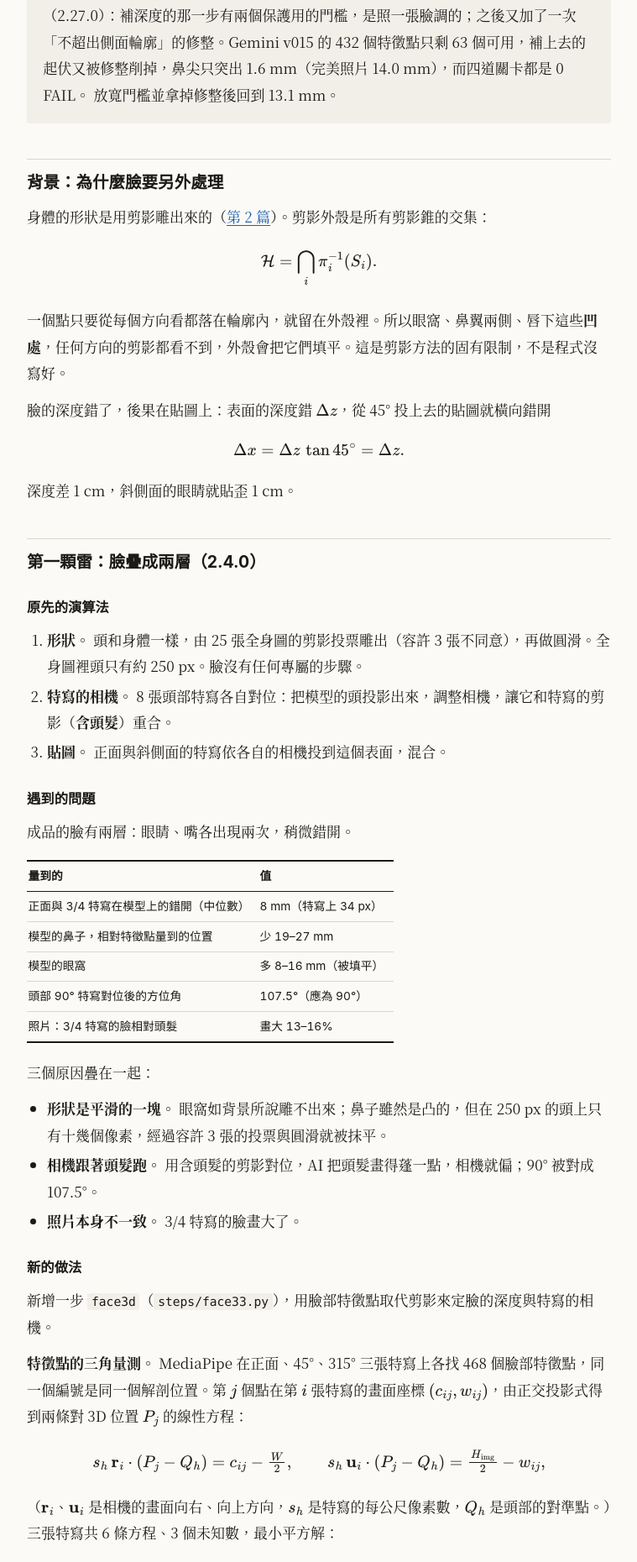
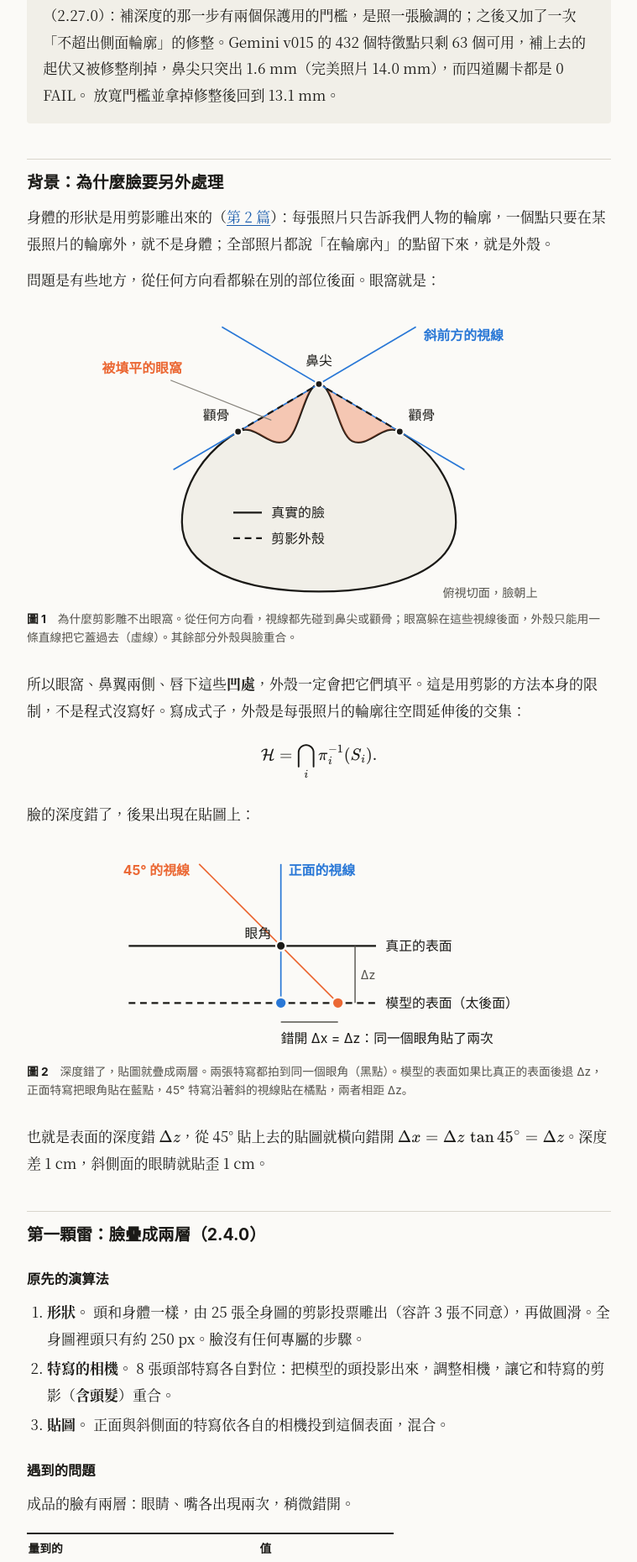
Before and after one commit to WangChengYeh/Avatar, a Jekyll site: the page built from docs/papers/05-face-relief.md, in a window 1280 px wide. Shown: the part 475-2335 px from the top of the page at 84% size, without its empty margins (260-1019 px from the left). Built offline with Jekyll 4.4.1, drawn with Linux system fonts in a browser that asks for light colours; some of the changed text lies outside the part shown.

Commit message:
[Claude] docs: paper 5 gets five diagrams and plain-language lead-ins
Top-view sketches: why silhouettes cannot carve eye sockets, how a depth error
doubles the texture, landmark triangulation, the two thresholds, the second trim.

Agent: Claude
Co-Authored-By: Claude Fable 5.2 <noreply@anthropic.com>

```diff
--- /dev/null
+++ b/docs/_includes/figs/05-hull.html
@@ -0,0 +1,21 @@
+<figure class="viz-root diagram">
+<svg viewBox="0 0 480 300" role="img" aria-label="頭部的俯視切面：斜前方的視線同時擦過鼻尖和顴骨，兩者之間的眼窩在視線後面，剪影外殼把它填平">
+<path class="dg-body" d="M 96 215 C 96 175, 121 140, 155 120 C 172 110, 188 138, 205 130 C 220 122, 225 70, 240 70 C 255 70, 260 122, 275 130 C 292 138, 308 110, 325 120 C 359 140, 384 175, 384 215 C 384 262, 325 288, 240 288 C 155 288, 96 262, 96 215 Z"/>
+<path class="dg-lost" d="M 155 120 L 240 70 C 225 70, 220 122, 205 130 C 188 138, 172 110, 155 120 Z"/>
+<path class="dg-lost" d="M 325 120 L 240 70 C 255 70, 260 122, 275 130 C 292 138, 308 110, 325 120 Z"/>
+<line class="dg-ray" x1="87" y1="160" x2="342" y2="10"/>
+<line class="dg-ray" x1="393" y1="160" x2="138" y2="10"/>
+<path class="dg-hull" d="M 155 120 L 240 70 L 325 120"/>
+<circle class="dg-pt" cx="240" cy="70" r="4"/><circle class="dg-pt" cx="155" cy="120" r="4"/><circle class="dg-pt" cx="325" cy="120" r="4"/>
+<text x="240" y="50" text-anchor="middle">鼻尖</text>
+<text x="146" y="108" text-anchor="end">顴骨</text>
+<text x="334" y="108">顴骨</text>
+<text x="350" y="24" class="dg-c-ref">斜前方的視線</text>
+<text x="12" y="58" class="dg-c-ai">被填平的眼窩</text>
+<line class="dg-lead" x1="84" y1="66" x2="190" y2="108"/>
+<line class="dg-ink" x1="150" y1="205" x2="180" y2="205"/><text x="190" y="210">真實的臉</text>
+<line class="dg-hull" x1="150" y1="232" x2="180" y2="232"/><text x="190" y="237">剪影外殼</text>
+<text x="470" y="294" text-anchor="end" class="dg-s">俯視切面，臉朝上</text>
+</svg>
+<figcaption><strong>圖 1</strong>　為什麼剪影雕不出眼窩。從任何方向看，視線都先碰到鼻尖或顴骨；眼窩躲在這些視線後面，外殼只能用一條直線把它蓋過去（虛線）。其餘部分外殼與臉重合。</figcaption>
+</figure>
--- /dev/null
+++ b/docs/_includes/figs/05-shift.html
@@ -0,0 +1,18 @@
+<figure class="viz-root diagram">
+<svg viewBox="0 0 480 215" role="img" aria-label="模型的表面比真正的表面後退 Δz 時，正面的視線與 45 度的視線落在模型上相距 Δz 的兩個位置">
+<line class="dg-ink" x1="40" y1="100" x2="300" y2="100"/><text x="310" y="105">真正的表面</text>
+<line class="dg-hull" x1="40" y1="160" x2="300" y2="160"/><text x="310" y="165">模型的表面（太後面）</text>
+<line class="dg-ray" x1="200" y1="14" x2="200" y2="160"/>
+<line class="dg-ray2" x1="114" y1="14" x2="260" y2="160"/>
+<circle class="dg-pt" cx="200" cy="100" r="5"/>
+<circle class="dg-dot-ref" cx="200" cy="160" r="6"/>
+<circle class="dg-dot-ai" cx="260" cy="160" r="6"/>
+<text x="208" y="26" class="dg-c-ref">正面的視線</text>
+<text x="104" y="26" text-anchor="end" class="dg-c-ai">45° 的視線</text>
+<text x="190" y="92" text-anchor="end">眼角</text>
+<line class="dg-dim" x1="278" y1="100" x2="278" y2="160"/><text x="284" y="135" class="dg-s">Δz</text>
+<line class="dg-dim" x1="200" y1="180" x2="260" y2="180"/>
+<text x="200" y="202">錯開 Δx = Δz：同一個眼角貼了兩次</text>
+</svg>
+<figcaption><strong>圖 2</strong>　深度錯了，貼圖就疊成兩層。兩張特寫都拍到同一個眼角（黑點）。模型的表面如果比真正的表面後退 Δz，正面特寫把眼角貼在藍點，45° 特寫沿著斜的視線貼在橘點，兩者相距 Δz。</figcaption>
+</figure>
--- /dev/null
+++ b/docs/_includes/figs/05-thresholds.html
@@ -0,0 +1,19 @@
+<figure class="viz-root diagram">
+<svg viewBox="0 0 480 170" role="img" aria-label="Gemini v015 的鼻尖需要 30.6 毫米的修正，超過舊上限 25 毫米；殘差中位數 4.9 毫米，超過舊門檻 3 毫米。新門檻是 40 與 8 毫米">
+<text x="10" y="30">鼻尖需要的修正</text>
+<rect class="dg-drop" x="316.7" y="38" width="133.3" height="24"/>
+<line class="dg-axis" x1="150" y1="50" x2="450" y2="50"/>
+<line class="dg-lim-old" x1="316.7" y1="34" x2="316.7" y2="66"/><text x="316.7" y="28" text-anchor="middle" class="dg-s">舊上限 25</text>
+<line class="dg-lim-new" x1="416.7" y1="34" x2="416.7" y2="66"/><text x="416.7" y="28" text-anchor="middle" class="dg-s">新上限 40</text>
+<circle class="dg-dot-ai" cx="354" cy="50" r="6"/><text x="354" y="82" text-anchor="middle">30.6 mm</text>
+<text x="150" y="82" text-anchor="middle" class="dg-s">0</text>
+<text x="10" y="120">殘差的中位數</text>
+<rect class="dg-drop" x="240" y="118" width="210" height="24"/>
+<line class="dg-axis" x1="150" y1="130" x2="450" y2="130"/>
+<line class="dg-lim-old" x1="240" y1="114" x2="240" y2="146"/><text x="240" y="108" text-anchor="middle" class="dg-s">舊門檻 3</text>
+<line class="dg-lim-new" x1="390" y1="114" x2="390" y2="146"/><text x="390" y="108" text-anchor="middle" class="dg-s">新門檻 8</text>
+<circle class="dg-dot-ai" cx="297" cy="130" r="6"/><text x="297" y="162" text-anchor="middle">4.9 mm</text>
+<text x="150" y="162" text-anchor="middle" class="dg-s">0</text>
+</svg>
+<figcaption><strong>圖 4</strong>　原因 1：門檻把最需要的點丟掉。橘點是 Gemini v015 量到的值；實線右邊的淡色區域是舊門檻下「不用」的範圍。兩個值都落在裡面，所以鼻子上一個點都沒留下。虛線是新門檻。</figcaption>
+</figure>
--- /dev/null
+++ b/docs/_includes/figs/05-triangulate.html
@@ -0,0 +1,26 @@
+<figure class="viz-root diagram">
+<svg viewBox="0 0 480 225" role="img" aria-label="三張特寫的視線交在一點，那一點是鼻尖的立體位置；它與原本模型表面的距離就是要補的深度">
+<defs><marker id="dg5c-arr" viewBox="0 0 10 10" refX="8" refY="5" markerWidth="7" markerHeight="7" orient="auto-start-reverse"><path class="dg-arrhead-fix" d="M 0 0 L 10 5 L 0 10 z"/></marker></defs>
+<path class="dg-hull" d="M 90 190 Q 240 150 390 190"/>
+<path class="dg-new" d="M 150 180 Q 240 40 330 180"/>
+<line class="dg-ray" x1="240" y1="110" x2="240" y2="25"/>
+<line class="dg-ray" x1="240" y1="110" x2="155" y2="25"/>
+<line class="dg-ray" x1="240" y1="110" x2="325" y2="25"/>
+<line class="dg-plane" x1="212" y1="25" x2="268" y2="25"/>
+<line class="dg-plane" x1="136" y1="44" x2="174" y2="6"/>
+<line class="dg-plane" x1="306" y1="6" x2="344" y2="44"/>
+<circle class="dg-dot-ref" cx="240" cy="25" r="4"/><circle class="dg-dot-ref" cx="155" cy="25" r="4"/><circle class="dg-dot-ref" cx="325" cy="25" r="4"/>
+<line class="dg-move" x1="240" y1="168" x2="240" y2="120" marker-end="url(#dg5c-arr)"/>
+<circle class="dg-dot-fix" cx="240" cy="110" r="6"/>
+<circle class="dg-pt" cx="240" cy="170" r="4"/>
+<text x="240" y="16" text-anchor="middle" class="dg-s">正面特寫</text>
+<text x="128" y="30" text-anchor="end" class="dg-s">45° 特寫</text>
+<text x="352" y="30" class="dg-s">315° 特寫</text>
+<text x="300" y="96">交點：鼻尖的立體位置</text>
+<line class="dg-lead" x1="296" y1="92" x2="250" y2="107"/>
+<text x="252" y="202" class="dg-c-fix">要補的深度 t（箭頭）</text>
+<text x="40" y="214" class="dg-s">原本的模型表面</text>
+<text x="140" y="150" text-anchor="end" class="dg-c-fix">補完之後</text>
+</svg>
+<figcaption><strong>圖 3</strong>　用三張特寫量出鼻尖在哪裡。每張特寫上的藍點是同一個特徵點；從藍點沿各自的視線往回畫，三條線交在一點（綠點）。綠點與原本模型表面的差距 t，就是要把表面往前推的量。</figcaption>
+</figure>
--- /dev/null
+++ b/docs/_includes/figs/05-trim.html
@@ -0,0 +1,15 @@
+<figure class="viz-root diagram">
+<svg viewBox="0 0 480 150" role="img" aria-label="face33 把鼻子往前補了 15.4 毫米，第二次修整因為它超出側面特寫的輪廓，又削掉 15.3 毫米">
+<path class="dg-cut" d="M 80 118 Q 170 0 260 118 Z"/>
+<path class="dg-new" d="M 80 118 Q 170 0 260 118"/>
+<line class="dg-ink" x1="40" y1="120" x2="310" y2="120"/>
+<line class="dg-lim-old" x1="30" y1="114" x2="320" y2="114"/>
+<text x="328" y="112">側面特寫的輪廓</text>
+<text x="328" y="130" class="dg-s">只允許到這條線</text>
+<text x="170" y="106" text-anchor="middle" class="dg-c-ai">削掉 15.3 mm</text>
+<text x="262" y="48" class="dg-c-fix">face33 補了 15.4 mm</text>
+<line class="dg-lead" x1="258" y1="46" x2="208" y2="66"/>
+<text x="40" y="142" class="dg-s">模型的表面</text>
+</svg>
+<figcaption><strong>圖 5</strong>　原因 2：補上去的又被削掉。綠色虛線是臉部立體補出來的鼻子。第二次修整規定「不能超出側面特寫的輪廓」（橫線），於是橘色的部分全被削回去，臉回到幾乎是平的。</figcaption>
+</figure>
--- a/docs/assets/paper.css
+++ b/docs/assets/paper.css
@@ -165,3 +165,35 @@ td:first-child, th:first-child { padding-left: 0.1rem; }
   .site-head nav, .pager { display: none; }
   body { font-size: 11pt; background: #fff; }
 }
+
+/* 示意圖（_includes/figs/*.html）：俯視切面等，全部用線條畫，不含照片 */
+.diagram { margin: 1.8rem 0; }
+.diagram svg { display: block; width: 100%; max-width: 34rem; height: auto; margin: 0 auto; }
+.diagram figcaption { font-family: var(--sans); font-size: 0.86rem; line-height: 1.6; color: var(--ink-2); margin-top: 0.5rem; }
+.diagram figcaption strong { color: var(--ink); }
+.diagram text { font-family: var(--sans); font-size: 14px; fill: var(--ink); }
+.diagram text.dg-s { font-size: 12.5px; fill: var(--ink-2); }
+.diagram text.dg-c-ref { fill: var(--series-ref); font-weight: 650; }
+.diagram text.dg-c-ai { fill: var(--series-ai); font-weight: 650; }
+.diagram text.dg-c-fix { fill: var(--series-fix); font-weight: 650; }
+.dg-body { fill: var(--wash); stroke: var(--ink); stroke-width: 2; }
+.dg-ink { fill: none; stroke: var(--ink); stroke-width: 2; }
+.dg-hull { fill: none; stroke: var(--ink); stroke-width: 2; stroke-dasharray: 7 5; }
+.dg-lost { fill: var(--series-ai); fill-opacity: 0.35; stroke: none; }
+.dg-cut { fill: var(--series-ai); fill-opacity: 0.3; stroke: none; }
+.dg-drop { fill: var(--series-ai); fill-opacity: 0.14; stroke: none; }
+.dg-ray { stroke: var(--series-ref); stroke-width: 1.5; }
+.dg-ray2 { stroke: var(--series-ai); stroke-width: 1.5; }
+.dg-plane { stroke: var(--ink); stroke-width: 4; stroke-linecap: round; }
+.dg-new { fill: none; stroke: var(--series-fix); stroke-width: 2.5; stroke-dasharray: 3 4; stroke-linecap: round; }
+.dg-move { stroke: var(--series-fix); stroke-width: 3; }
+.dg-arrhead-fix { fill: var(--series-fix); }
+.dg-pt { fill: var(--ink); stroke: var(--surface-1); stroke-width: 2; }
+.dg-dot-ref { fill: var(--series-ref); stroke: var(--surface-1); stroke-width: 2; }
+.dg-dot-ai { fill: var(--series-ai); stroke: var(--surface-1); stroke-width: 2; }
+.dg-dot-fix { fill: var(--series-fix); stroke: var(--surface-1); stroke-width: 2; }
+.dg-lead { stroke: var(--ink-3); stroke-width: 1; }
+.dg-dim { stroke: var(--ink-2); stroke-width: 1.25; }
+.dg-axis { stroke: var(--ink-2); stroke-width: 1.25; }
+.dg-lim-old { stroke: var(--ink); stroke-width: 1.5; }
+.dg-lim-new { stroke: var(--ink); stroke-width: 1.5; stroke-dasharray: 4 4; }
--- a/docs/papers/05-face-relief.md
+++ b/docs/papers/05-face-relief.md
@@ -39,21 +39,23 @@ charts:
 
 ## 背景：為什麼臉要另外處理
 
-身體的形狀是用剪影雕出來的（[第 2 篇]({{ '/papers/02-visual-hull.html' | relative_url }})）。剪影外殼是所有剪影錐的交集：
+身體的形狀是用剪影雕出來的（[第 2 篇]({{ '/papers/02-visual-hull.html' | relative_url }})）：每張照片只告訴我們人物的輪廓，一個點只要在某張照片的輪廓外，就不是身體；全部照片都說「在輪廓內」的點留下來，就是外殼。
+
+問題是有些地方，從任何方向看都躲在別的部位後面。眼窩就是：
+
+{% include figs/05-hull.html %}
+
+所以眼窩、鼻翼兩側、唇下這些**凹處**，外殼一定會把它們填平。這是用剪影的方法本身的限制，不是程式沒寫好。寫成式子，外殼是每張照片的輪廓往空間延伸後的交集：
 
 $$
 \mathcal H=\bigcap_i \pi_i^{-1}(S_i).
 $$
 
-一個點只要從每個方向看都落在輪廓內，就留在外殼裡。所以眼窩、鼻翼兩側、唇下這些**凹處**，任何方向的剪影都看不到，外殼會把它們填平。這是剪影方法的固有限制，不是程式沒寫好。
+臉的深度錯了，後果出現在貼圖上：
 
-臉的深度錯了，後果在貼圖上：表面的深度錯 $$\Delta z$$，從 45° 投上去的貼圖就橫向錯開
+{% include figs/05-shift.html %}
 
-$$
-\Delta x=\Delta z\,\tan 45^\circ=\Delta z .
-$$
-
-深度差 1 cm，斜側面的眼睛就貼歪 1 cm。
+也就是表面的深度錯 $$\Delta z$$，從 45° 貼上去的貼圖就橫向錯開 $$\Delta x=\Delta z\,\tan 45^\circ=\Delta z$$。深度差 1 cm，斜側面的眼睛就貼歪 1 cm。
 
 ## 第一顆雷：臉疊成兩層（2.4.0）
 
@@ -85,7 +87,13 @@ $$
 
 新增一步 `face3d`（`steps/face33.py`），用臉部特徵點取代剪影來定臉的深度與特寫的相機。
 
-**特徵點的三角量測。** MediaPipe 在正面、45°、315° 三張特寫上各找 468 個臉部特徵點，同一個編號是同一個解剖位置。第 $$j$$ 個點在第 $$i$$ 張特寫的畫面座標 $$(c_{ij},w_{ij})$$，由正交投影式得到兩條對 3D 位置 $$P_j$$ 的線性方程：
+**特徵點的三角量測。** MediaPipe 在正面、45°、315° 三張特寫上各找 468 個臉部特徵點，同一個編號是同一個解剖位置（例如 1 號是鼻尖）。
+
+白話說：每張特寫告訴我們「這個點從這個方向看過去在哪裡」，等於一條穿過它的視線。三條視線交在一點，那一點就是它的立體位置。
+
+{% include figs/05-triangulate.html %}
+
+下面的式子只是把這件事寫成方程。第 $$j$$ 個點在第 $$i$$ 張特寫的畫面座標 $$(c_{ij},w_{ij})$$，由正交投影式得到兩條對 3D 位置 $$P_j$$ 的線性方程：
 
 $$
 s_h\,\mathbf r_i\cdot(P_j-Q_h)=c_{ij}-\tfrac{W}{2},\qquad
@@ -98,7 +106,9 @@ $$
 \hat P_j=\arg\min_{P}\ \sum_{i}\bigl\lVert \pi_i(P)-x_{ij}\bigr\rVert^2 .
 $$
 
-**以正面為錨，只改深度。** 正面特寫最接近原始照片，五官的左右、上下位置以它為準。令 $$M_j$$ 為網格表面上投影到正面特寫同一像素的點、$$\mathbf v_0$$ 為正面的視線方向，
+實際上三條線不會剛好交在一點（照片有誤差），所以取離三條線都最近的那一點；它離三條線還有多遠，叫做**殘差**，第二顆雷會用到。
+
+**以正面為錨，只改深度。** 正面特寫最接近原始照片，五官的左右、上下位置以它為準。所以只問一件事：照正面看過去，這個點要往前或往後移多少（圖 3 的綠色箭頭）。令 $$M_j$$ 為網格表面上投影到正面特寫同一像素的點、$$\mathbf v_0$$ 為正面的視線方向，
 
 $$
 t_j=(\hat P_j-M_j)\cdot\mathbf v_0
@@ -165,9 +175,13 @@ $$
 | 鼻尖需要的深度修正 | +30.6 mm | 25 mm |
 | 通過兩個門檻的特徵點 | 432 個裡的 63 個；鼻子上 0 個 | — |
 
+{% include figs/05-thresholds.html %}
+
 AI 畫的斜側面特寫，五官比例只要和正面差幾個百分點，每個點的殘差就一起變大，一半以上的點超過 3 mm。鼻尖本來就是需要修正最多的點，最先被 25 mm 的上限截掉。被丟掉的正是最需要修正的點，而且**丟掉之後沒有任何訊息**：程式照常跑完，臉只是安靜地變平。
 
 **原因 2：第二次修整把剩下的也削掉。** 在 v015 上，`face33` 補了 15.4 mm，`--after-face` 削掉 15.3 mm。
+
+{% include figs/05-trim.html %}
 
 **為什麼四道關卡都沒抓到。** 最終驗收量的是全身的剪影，頭只佔幾個百分點，而且剪影看不到輪廓以內的起伏（[第 7 篇]({{ '/papers/07-acceptance.html' | relative_url }})）。第二次修整當初的驗收也只量輪廓。
 
```
Also changed, not shown: other parts of docs/papers/05-face-relief.md (+1 -1 lines), CLAUDE.md (+1 -1 lines).
